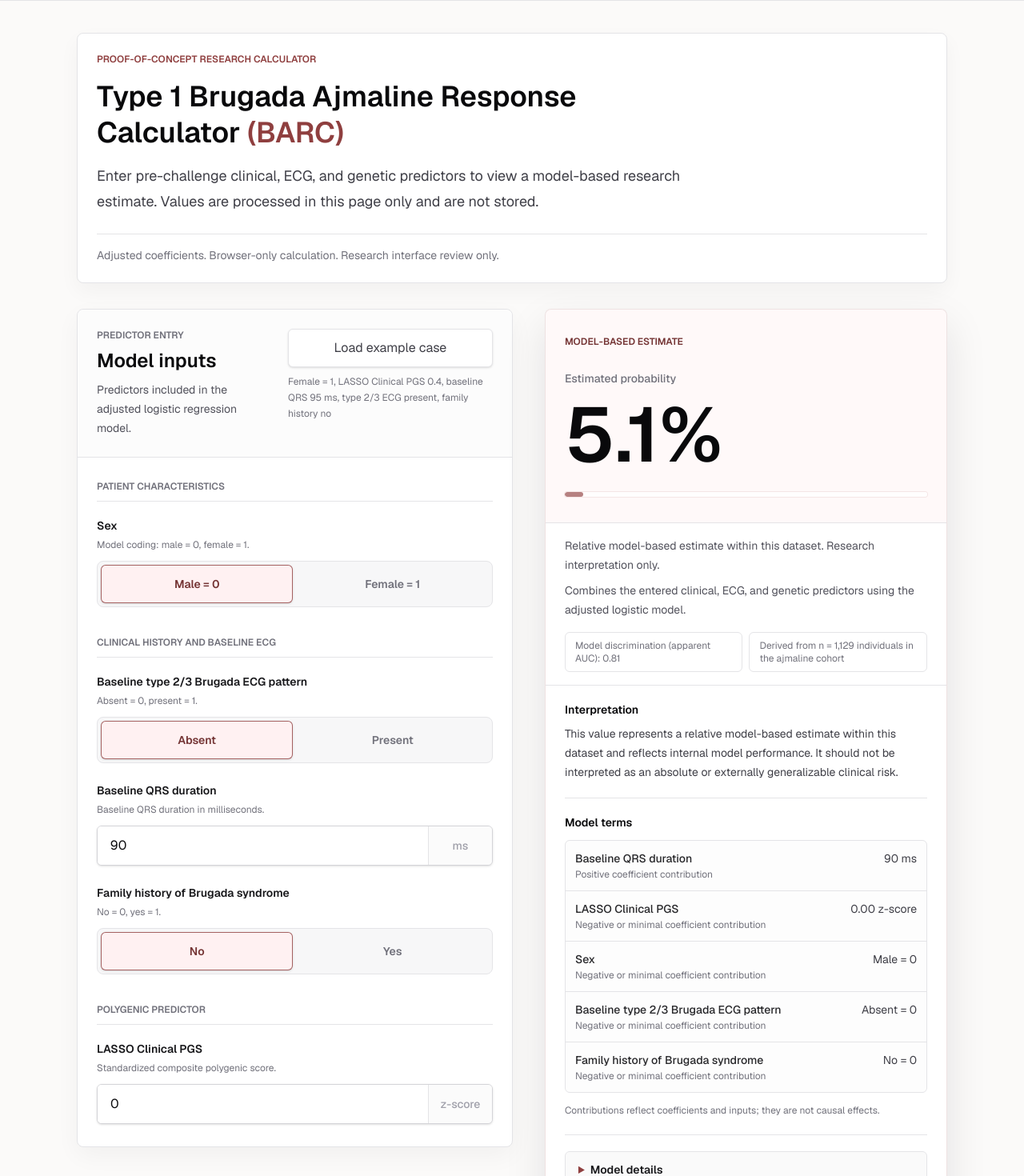
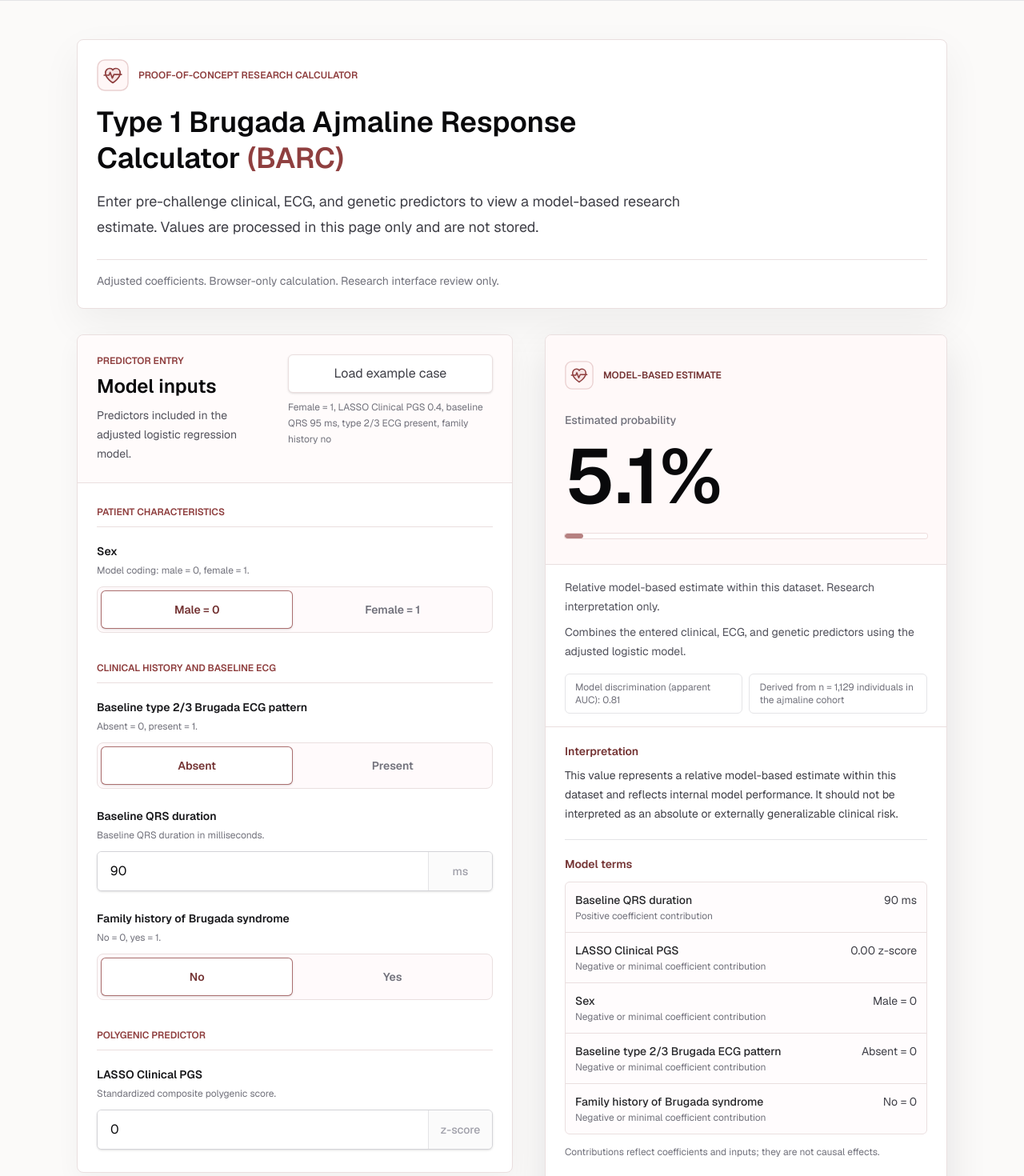
Before and after one commit to deathlikedaisies/brugada-ajmaline-risk-calculator, a Next.js app: page /calculator in a window 1280 px wide. Shown: the part 80-1550 px from the top of the page at 80% size. Built offline with nearby package versions, Linux system fonts and the light colour scheme.

Commit message:
Harmonize calculator branding

```diff
--- a/app/calculator/page.tsx
+++ b/app/calculator/page.tsx
@@ -1,4 +1,5 @@
 import type { Metadata } from "next";
+import { BrandLogo } from "@/components/brand-logo";
 import { CalculatorForm } from "@/components/calculator-form";
 
 export const metadata: Metadata = {
@@ -9,13 +10,16 @@ export const metadata: Metadata = {
 
 export default function CalculatorPage() {
   return (
-    <div className="mx-auto max-w-6xl px-4 py-4 sm:px-6 sm:py-10 lg:px-8">
-      <div className="mb-6 rounded-lg border border-zinc-200 bg-white px-4 py-4 shadow-[0_10px_26px_rgba(24,24,27,0.04)] sm:mb-8 sm:px-6 sm:py-6">
+    <div className="mx-auto max-w-6xl px-4 py-5 sm:px-6 sm:py-12 lg:px-8">
+      <div className="mb-7 rounded-lg border border-[#eadfdf] bg-white px-4 py-5 shadow-[0_18px_50px_rgba(24,24,27,0.055)] sm:mb-8 sm:px-6 sm:py-6">
         <div className="max-w-3xl">
-          <p className="text-xs font-semibold uppercase text-[#8f3f3f]">
-            Proof-of-concept research calculator
-          </p>
-          <h1 className="mt-3 text-2xl font-semibold leading-tight text-zinc-950 sm:mt-4 sm:text-4xl">
+          <div className="mb-4 flex items-center gap-3">
+            <BrandLogo className="size-10" />
+            <p className="text-xs font-semibold uppercase text-[#8f3f3f]">
+              Proof-of-concept research calculator
+            </p>
+          </div>
+          <h1 className="text-2xl font-semibold leading-tight text-zinc-950 sm:text-4xl">
             Type 1 Brugada Ajmaline Response Calculator{" "}
             <span className="text-[#8f3f3f]">(BARC)</span>
           </h1>
@@ -31,7 +35,7 @@ export default function CalculatorPage() {
             </span>
           </p>
         </div>
-        <div className="mt-4 border-t border-zinc-200 pt-3 text-xs leading-5 text-zinc-500 sm:mt-6 sm:pt-4 sm:text-sm">
+        <div className="mt-5 border-t border-[#eadfdf] pt-3 text-xs leading-5 text-zinc-500 sm:mt-6 sm:pt-4 sm:text-sm">
           <p>
             Adjusted coefficients. Browser-only calculation. Research interface
             review only.
--- a/components/calculator-form.tsx
+++ b/components/calculator-form.tsx
@@ -36,11 +36,11 @@ export function CalculatorForm() {
     <div className="grid min-w-0 gap-8 lg:grid-cols-[minmax(0,1.04fr)_minmax(340px,0.96fr)] lg:items-start xl:gap-10">
       <section
         aria-labelledby="calculator-inputs-heading"
-        className="min-w-0 overflow-hidden rounded-lg border border-zinc-200 bg-white shadow-[0_10px_30px_rgba(24,24,27,0.045)]"
+        className="min-w-0 overflow-hidden rounded-lg border border-[#eadfdf] bg-white shadow-[0_10px_30px_rgba(24,24,27,0.045)]"
       >
-        <div className="flex flex-col gap-5 border-b border-zinc-200 bg-zinc-50/55 px-4 py-5 sm:px-6 sm:py-6 md:flex-row md:items-start md:justify-between">
+        <div className="flex flex-col gap-5 border-b border-[#eadfdf] bg-rose-50/30 px-4 py-5 sm:px-6 sm:py-6 md:flex-row md:items-start md:justify-between">
           <div>
-            <p className="text-xs font-semibold uppercase text-zinc-500">
+            <p className="text-xs font-semibold uppercase text-[#8f3f3f]">
               Predictor entry
             </p>
             <h2
@@ -57,7 +57,7 @@ export function CalculatorForm() {
             <button
               type="button"
               onClick={() => setInputs(examplePatient)}
-              className="min-h-12 w-full rounded-md border border-zinc-200 bg-white px-4 py-2.5 text-sm font-medium text-zinc-700 shadow-sm transition hover:border-zinc-300 hover:bg-zinc-50 hover:text-zinc-950"
+              className="min-h-12 w-full rounded-md border border-[#eadfdf] bg-white px-4 py-2.5 text-sm font-medium text-zinc-700 shadow-sm transition hover:border-[#d9c0c0] hover:bg-rose-50/40 hover:text-zinc-950"
             >
               Load example case
             </button>
@@ -140,7 +140,7 @@ export function CalculatorForm() {
 
       <div className="min-w-0 space-y-5 lg:sticky lg:top-24">
         <ResultCard result={result} />
-        <section className="rounded-lg border border-rose-100 bg-rose-50/20 p-4 text-sm leading-6 text-zinc-700 shadow-[0_6px_18px_rgba(24,24,27,0.025)] sm:p-5">
+        <section className="rounded-lg border border-[#eadfdf] bg-rose-50/20 p-4 text-sm leading-6 text-zinc-700 shadow-[0_6px_18px_rgba(24,24,27,0.025)] sm:p-5">
           <h2 className="font-semibold text-zinc-950">Important limitation</h2>
           <p className="mt-2">
             This proof of concept uses adjusted model coefficients, while risk
@@ -163,7 +163,7 @@ type InputGroupProps = {
 function InputGroup({ title, children }: InputGroupProps) {
   return (
     <section>
-      <h3 className="border-b border-zinc-200 pb-2.5 text-xs font-semibold uppercase text-zinc-500">
+      <h3 className="border-b border-[#eadfdf] pb-2.5 text-xs font-semibold uppercase text-[#8f3f3f]">
         {title}
       </h3>
       <div className="mt-5 grid gap-6">{children}</div>
@@ -248,11 +248,11 @@ function RadioGroup({
         {legend}
       </legend>
       <p className="mt-1 text-xs leading-5 text-zinc-500">{helperText}</p>
-      <div className="mt-2.5 grid grid-cols-2 gap-1 rounded-lg border border-zinc-200 bg-zinc-100/70 p-1">
+      <div className="mt-2.5 grid grid-cols-2 gap-1 rounded-lg border border-[#eadfdf] bg-rose-50/35 p-1">
         {options.map((option) => (
           <label
             key={option.value}
-            className="flex min-h-12 cursor-pointer items-center justify-center rounded-md border border-transparent px-3 py-2.5 text-center text-sm font-semibold text-zinc-500 transition hover:text-zinc-950 has-[:checked]:border-[#8f3f3f]/80 has-[:checked]:bg-rose-50 has-[:checked]:text-[#743434] has-[:checked]:shadow-sm has-[:focus-visible]:ring-2 has-[:focus-visible]:ring-[#8f3f3f]/20"
+            className="flex min-h-12 cursor-pointer items-center justify-center rounded-md border border-transparent px-3 py-2.5 text-center text-sm font-semibold text-zinc-500 transition hover:text-zinc-950 has-[:checked]:border-[#8f3f3f]/75 has-[:checked]:bg-white has-[:checked]:text-[#743434] has-[:checked]:shadow-sm has-[:focus-visible]:ring-2 has-[:focus-visible]:ring-[#8f3f3f]/20"
           >
             <input
               type="radio"
@@ -300,11 +300,11 @@ function BooleanGroup({
         {legend}
       </legend>
       <p className="mt-1 text-xs leading-5 text-zinc-500">{helperText}</p>
-      <div className="mt-2.5 grid grid-cols-2 gap-1 rounded-lg border border-zinc-200 bg-zinc-100/70 p-1">
+      <div className="mt-2.5 grid grid-cols-2 gap-1 rounded-lg border border-[#eadfdf] bg-rose-50/35 p-1">
         {options.map((option) => (
           <label
             key={option.label}
-            className="flex min-h-12 cursor-pointer items-center justify-center rounded-md border border-transparent px-3 py-2.5 text-center text-sm font-semibold text-zinc-500 transition hover:text-zinc-950 has-[:checked]:border-[#8f3f3f]/80 has-[:checked]:bg-rose-50 has-[:checked]:text-[#743434] has-[:checked]:shadow-sm has-[:focus-visible]:ring-2 has-[:focus-visible]:ring-[#8f3f3f]/20"
+            className="flex min-h-12 cursor-pointer items-center justify-center rounded-md border border-transparent px-3 py-2.5 text-center text-sm font-semibold text-zinc-500 transition hover:text-zinc-950 has-[:checked]:border-[#8f3f3f]/75 has-[:checked]:bg-white has-[:checked]:text-[#743434] has-[:checked]:shadow-sm has-[:focus-visible]:ring-2 has-[:focus-visible]:ring-[#8f3f3f]/20"
           >
             <input
               type="radio"
--- a/components/result-card.tsx
+++ b/components/result-card.tsx
@@ -1,5 +1,6 @@
 import type { CalculationResult } from "@/lib/calculator";
 import { modelConfig } from "@/lib/model-config";
+import { BrandLogo } from "./brand-logo";
 
 type ResultCardProps = {
   result: CalculationResult;
@@ -9,12 +10,15 @@ export function ResultCard({ result }: ResultCardProps) {
   return (
     <section
       aria-labelledby="risk-result-heading"
-      className="min-w-0 overflow-hidden rounded-lg border border-[#8f3f3f]/15 bg-white shadow-[0_20px_52px_rgba(24,24,27,0.1)]"
+      className="min-w-0 overflow-hidden rounded-lg border border-[#eadfdf] bg-white shadow-[0_20px_52px_rgba(24,24,27,0.1)]"
     >
       <div className="bg-rose-50/45 px-4 py-7 sm:px-6 sm:py-8">
-        <p className="text-xs font-semibold uppercase text-[#743434]">
-          Model-based estimate
-        </p>
+        <div className="flex items-center gap-3">
+          <BrandLogo className="size-9" />
+          <p className="text-xs font-semibold uppercase text-[#743434]">
+            Model-based estimate
+          </p>
+        </div>
         <p className="mt-7 text-sm font-medium text-zinc-500">
           Estimated probability
         </p>
@@ -24,7 +28,7 @@ export function ResultCard({ result }: ResultCardProps) {
         >
           {result.percentage.toFixed(1)}%
         </h2>
-        <div className="mt-6 h-1.5 overflow-hidden rounded-full bg-white/80 ring-1 ring-[#8f3f3f]/10">
+        <div className="mt-6 h-1.5 overflow-hidden rounded-full bg-white/80 ring-1 ring-[#8f3f3f]/15">
           <div
             className="h-full rounded-full bg-[#8f3f3f]/65 transition-[width] duration-300 ease-out"
             style={{ width: `${Math.min(result.percentage, 100)}%` }}
@@ -32,7 +36,7 @@ export function ResultCard({ result }: ResultCardProps) {
         </div>
       </div>
 
-      <div className="border-y border-zinc-200 px-4 py-4 sm:px-6">
+      <div className="border-y border-[#eadfdf] px-4 py-4 sm:px-6">
         <p className="text-sm leading-6 text-zinc-600">
           Relative model-based estimate within this dataset. Research
           interpretation only.
@@ -53,7 +57,7 @@ export function ResultCard({ result }: ResultCardProps) {
 
       <div className="divide-y divide-zinc-200 px-4 sm:px-6">
         <div className="py-5">
-          <h3 className="text-sm font-semibold text-zinc-950">
+          <h3 className="text-sm font-semibold text-[#743434]">
             Interpretation
           </h3>
           <p className="mt-2 text-sm leading-6 text-zinc-700">
@@ -62,10 +66,10 @@ export function ResultCard({ result }: ResultCardProps) {
         </div>
 
         <div className="py-5">
-          <h3 className="text-sm font-semibold text-zinc-950">
+          <h3 className="text-sm font-semibold text-[#743434]">
             Model terms
           </h3>
-          <dl className="mt-3 divide-y divide-zinc-200 rounded-md border border-zinc-200 bg-zinc-50/40">
+          <dl className="mt-3 divide-y divide-[#eadfdf] rounded-md border border-[#eadfdf] bg-rose-50/20">
             {result.contributingFactors.map((factor) => (
               <div
                 key={factor.label}
@@ -92,7 +96,7 @@ export function ResultCard({ result }: ResultCardProps) {
         </div>
 
         <details className="py-5">
-          <summary className="cursor-pointer rounded-md border border-zinc-200 bg-zinc-50 px-4 py-3 text-sm font-semibold text-zinc-900 marker:text-[#8f3f3f]">
+          <summary className="cursor-pointer rounded-md border border-[#eadfdf] bg-rose-50/25 px-4 py-3 text-sm font-semibold text-[#743434] marker:text-[#8f3f3f]">
             Model details
           </summary>
           <div className="min-w-0 px-1 pb-1 pt-4 text-sm leading-6 text-zinc-700 sm:px-4">
```
